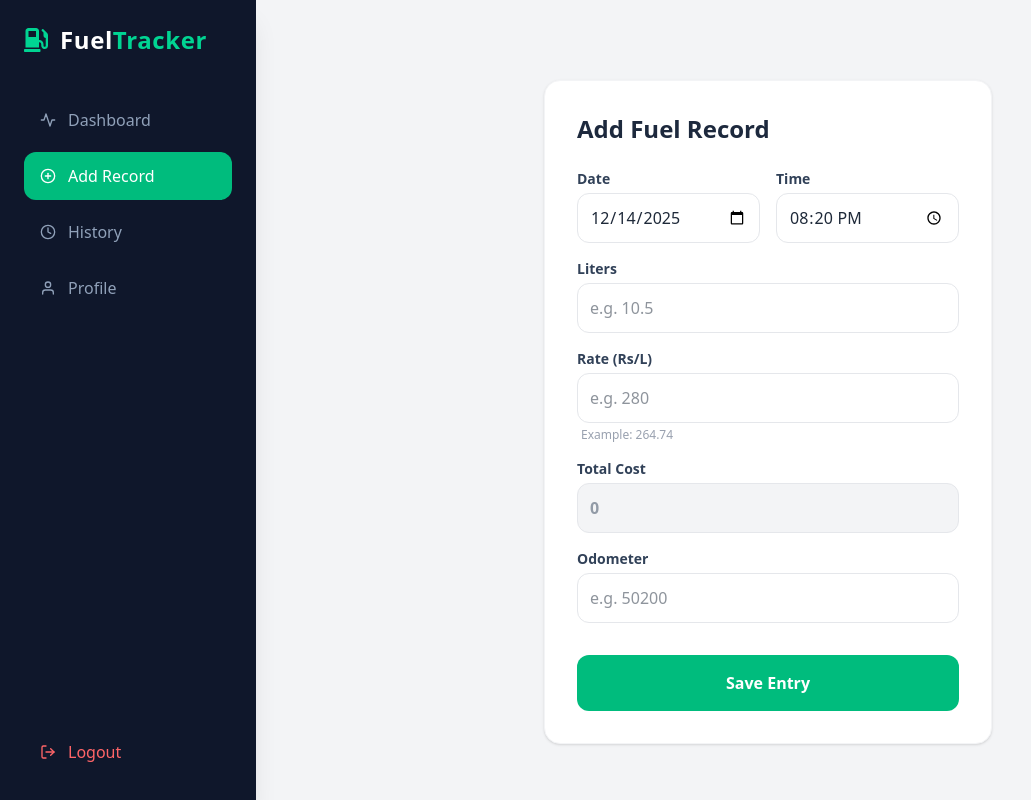
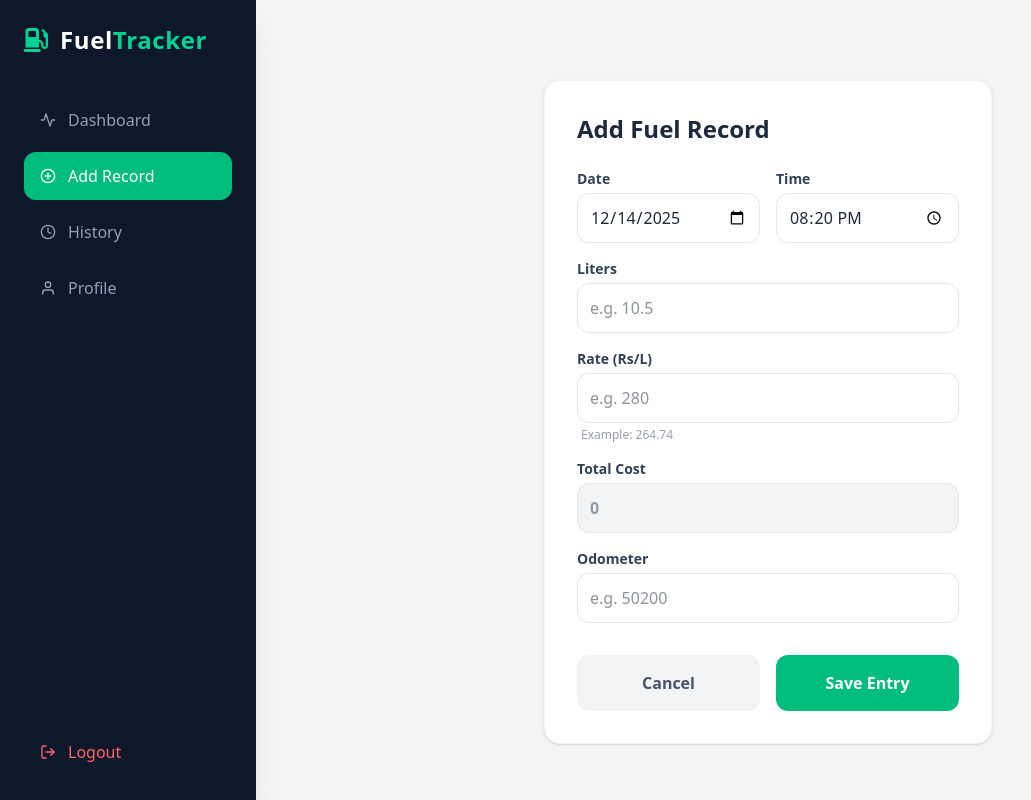
Before and after one commit to abdullahislam123/fuel-tracker-app, a React (Vite) app in the folder fuel-tracker/: page /add in a window 1280 px wide. Shown: the whole page, without its empty margins (0-1031 px from the left). Built offline with nearby package versions, Linux system fonts and the light colour scheme; sample sign-in values are in the browser's storage.

Commit message:
Added cancel button linked to dashboard in AddFuel page

```diff
--- a/fuel-tracker/src/components/AddFuel.jsx
+++ b/fuel-tracker/src/components/AddFuel.jsx
@@ -23,7 +23,7 @@ const AddFuel = () => {
     if (name === "liters" || name === "pricePerLiter") {
       const l = parseFloat(name === "liters" ? value : formData.liters);
       const p = parseFloat(name === "pricePerLiter" ? value : formData.pricePerLiter);
-      if (!isNaN(l) && !isNaN(p)) newFormData.cost = (l * p).toFixed(2); // <--- CHANGE HERE (0 to 2)
+      if (!isNaN(l) && !isNaN(p)) newFormData.cost = (l * p).toFixed(2);
     }
     setFormData(newFormData);
   };
@@ -32,19 +32,19 @@ const AddFuel = () => {
     if (!formData.cost || !formData.liters) return alert("Please fill details!");
 
     setLoading(true);
-    const token = localStorage.getItem("token"); // 1. Token nikalo
+    const token = localStorage.getItem("token");
 
     try {
       const response = await fetch('https://fuel-tracker-api.vercel.app/add', {
         method: 'POST',
         headers: {
             'Content-Type': 'application/json',
-            'Authorization': token // 2. Token Bhejo
+            'Authorization': token
         },
         body: JSON.stringify({
           date: formData.date,
           time: formData.time,
-          cost: formData.cost, // <--- CHANGE HERE (Directly use the fixed string value)
+          cost: formData.cost,
           liters: parseFloat(formData.liters),
           pricePerLiter: parseFloat(formData.pricePerLiter),
           odometer: formData.odometer
@@ -107,9 +107,27 @@ const AddFuel = () => {
         </div>
       </div>
 
-      <button onClick={handleSave} disabled={loading} className="w-full mt-8 py-4 text-white font-bold bg-emerald-500 rounded-xl hover:bg-emerald-600 disabled:bg-gray-400 transition-all">
+      {/* --- BUTTONS SECTION (Updated) --- */}
+      <div className="flex gap-4 mt-8">
+        {/* CANCEL BUTTON */}
+        <button
+          onClick={() => navigate("/dashboard")}
+          className="flex-1 py-4 text-slate-600 font-bold bg-gray-100 rounded-xl hover:bg-gray-200 transition-all"
+        >
+          Cancel
+        </button>
+
+        {/* SAVE BUTTON */}
+        <button
+          onClick={handleSave}
+          disabled={loading}
+          className="flex-1 py-4 text-white font-bold bg-emerald-500 rounded-xl hover:bg-emerald-600 disabled:bg-gray-400 transition-all"
+        >
           {loading ? "Saving..." : "Save Entry"}
         </button>
+      </div>
+      {/* ------------------------------- */}
+
     </div>
   );
 };
```
Lines whose indentation alone changed are shown as unchanged.
